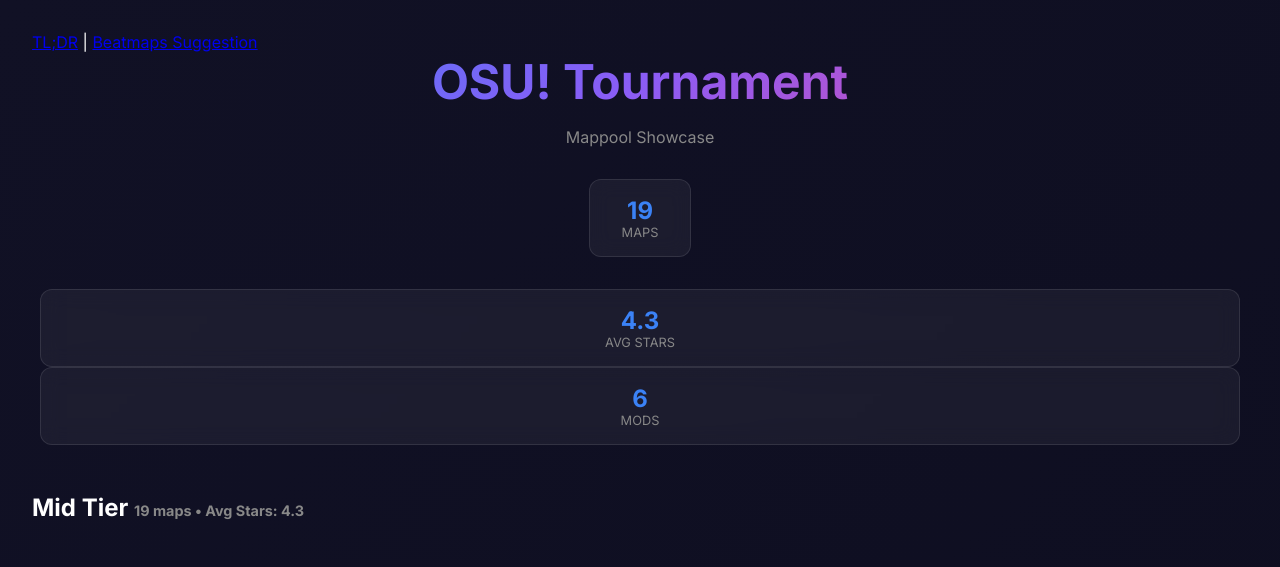
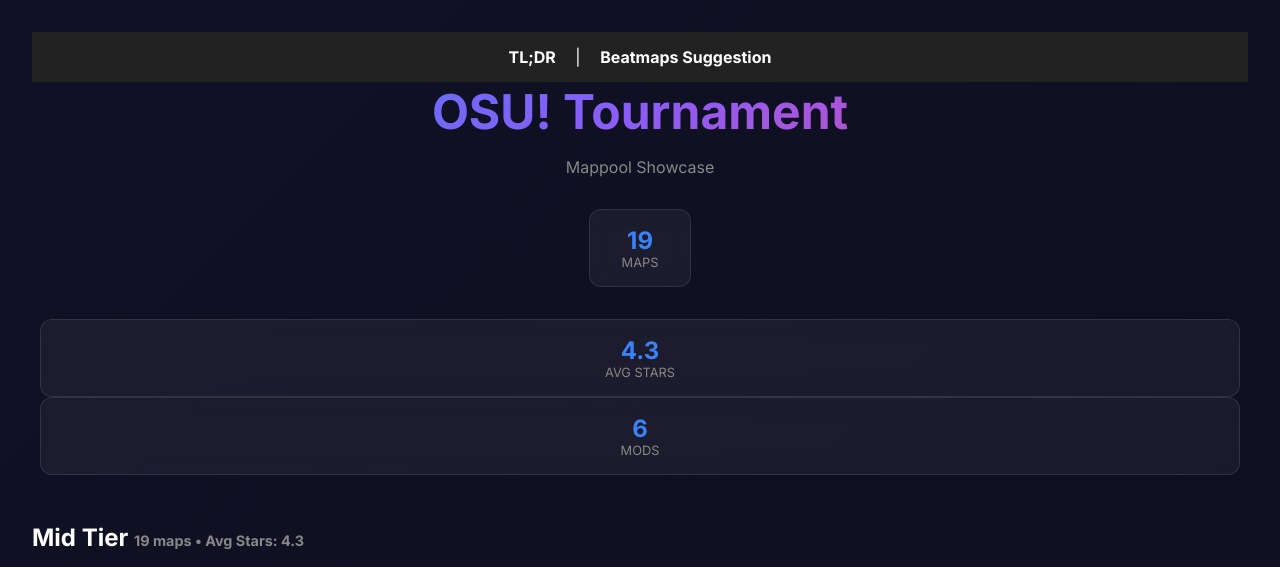
Before and after one commit to Heaki1/ACT-Mappools, a website: page public/index.html in a window 1280 px wide. Shown: the top 567 px of the page. Drawn offline with Linux system fonts and the light colour scheme.

Commit message:
Update styles.css

```diff
--- a/public/styles.css
+++ b/public/styles.css
@@ -22,6 +22,28 @@
       min-height: 100vh;
       padding: 2rem;
     }
+
+nav {
+  background-color: #222;
+  padding: 15px 20px;
+  text-align: center;
+  position: sticky;
+  top: 0;
+  z-index: 1000;
+}
+
+nav a {
+  color: white;
+  text-decoration: none;
+  margin: 0 15px;
+  font-weight: bold;
+  font-size: 16px;
+  transition: color 0.3s;
+}
+
+nav a:hover {
+  color: #00bfff;
+}
 
     .container { max-width: 1200px; margin: 0 auto; }
 
```
